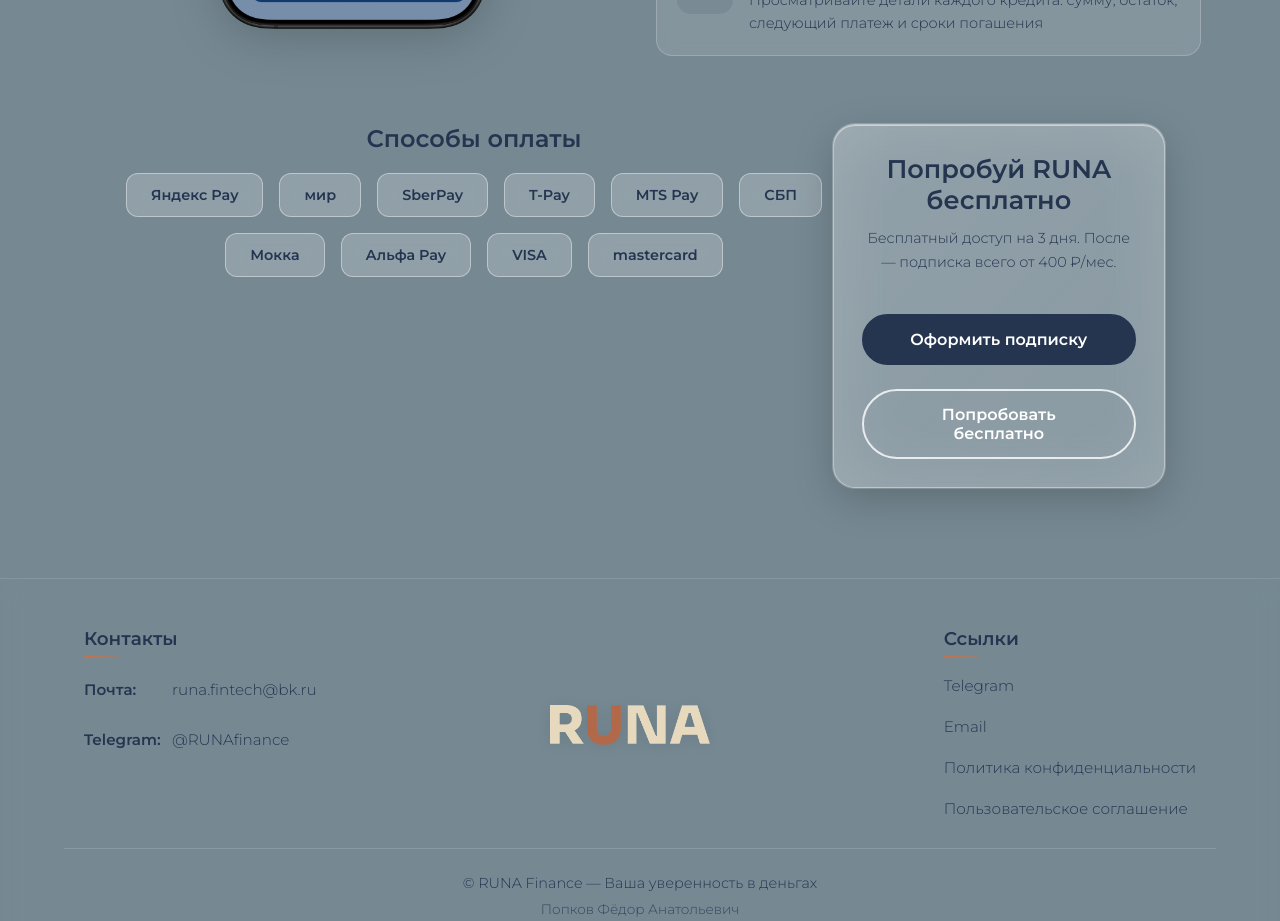
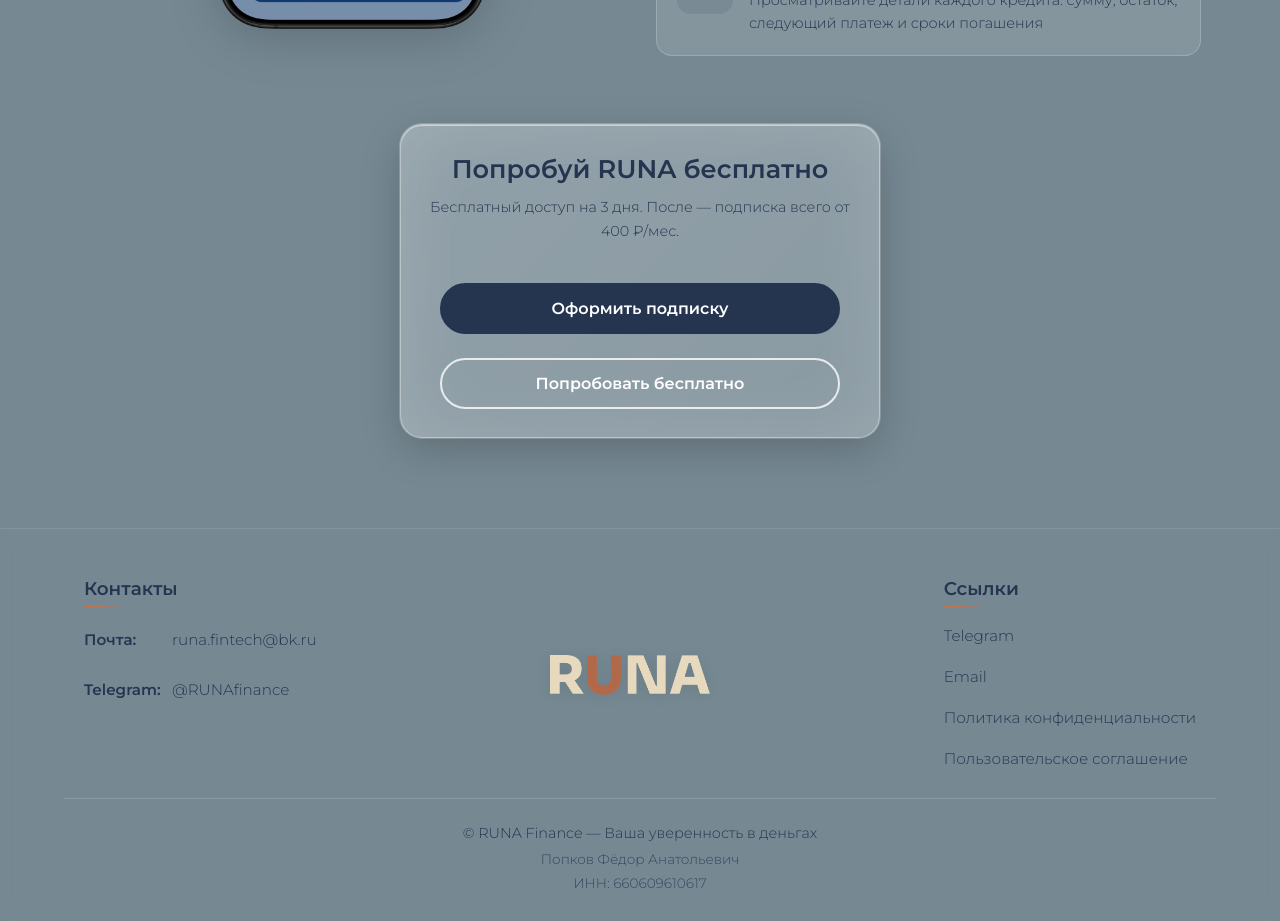
Before and after one commit to lobzik223/Runa-site, a React (Vite) app: page / in a window 1280 px wide. Shown: the part 5840-6761 px from the top of the page. Built offline with nearby package versions, Linux system fonts and the light colour scheme; no server answers.

Commit message:
Версия 3.4.0

```diff
--- a/src/App.tsx
+++ b/src/App.tsx
@@ -511,21 +511,6 @@ const App: React.FC = () => {
         </section>
 
         <section className="runa-pricing" id="pricing">
-          <div className="payment-methods">
-            <h3>Способы оплаты</h3>
-            <div className="payment-icons">
-              <span className="payment-icon">Яндекс Pay</span>
-              <span className="payment-icon">мир</span>
-              <span className="payment-icon">SberPay</span>
-              <span className="payment-icon">T-Pay</span>
-              <span className="payment-icon">MTS Pay</span>
-              <span className="payment-icon">СБП</span>
-              <span className="payment-icon">Мокка</span>
-              <span className="payment-icon">Альфа Pay</span>
-              <span className="payment-icon">VISA</span>
-              <span className="payment-icon">mastercard</span>
-            </div>
-          </div>
           <div className="pricing-card">
             <h2>Попробуй R<span className="logo-u">U</span>NA бесплатно</h2>
             <p>Бесплатный доступ на 3 дня. После — подписка всего от 400 ₽/мес.</p>
--- a/src/components/PremiumView.tsx
+++ b/src/components/PremiumView.tsx
@@ -168,8 +168,8 @@ const PremiumView: React.FC = () => {
               <span className="payment-icon">СБП</span>
               <span className="payment-icon">Мокка</span>
               <span className="payment-icon">Альфа Pay</span>
-              <span className="payment-icon">VISA</span>
-              <span className="payment-icon">mastercard</span>
+              <span className="payment-icon">Visa</span>
+              <span className="payment-icon">Mastercard</span>
             </div>
           </div>
 
```
